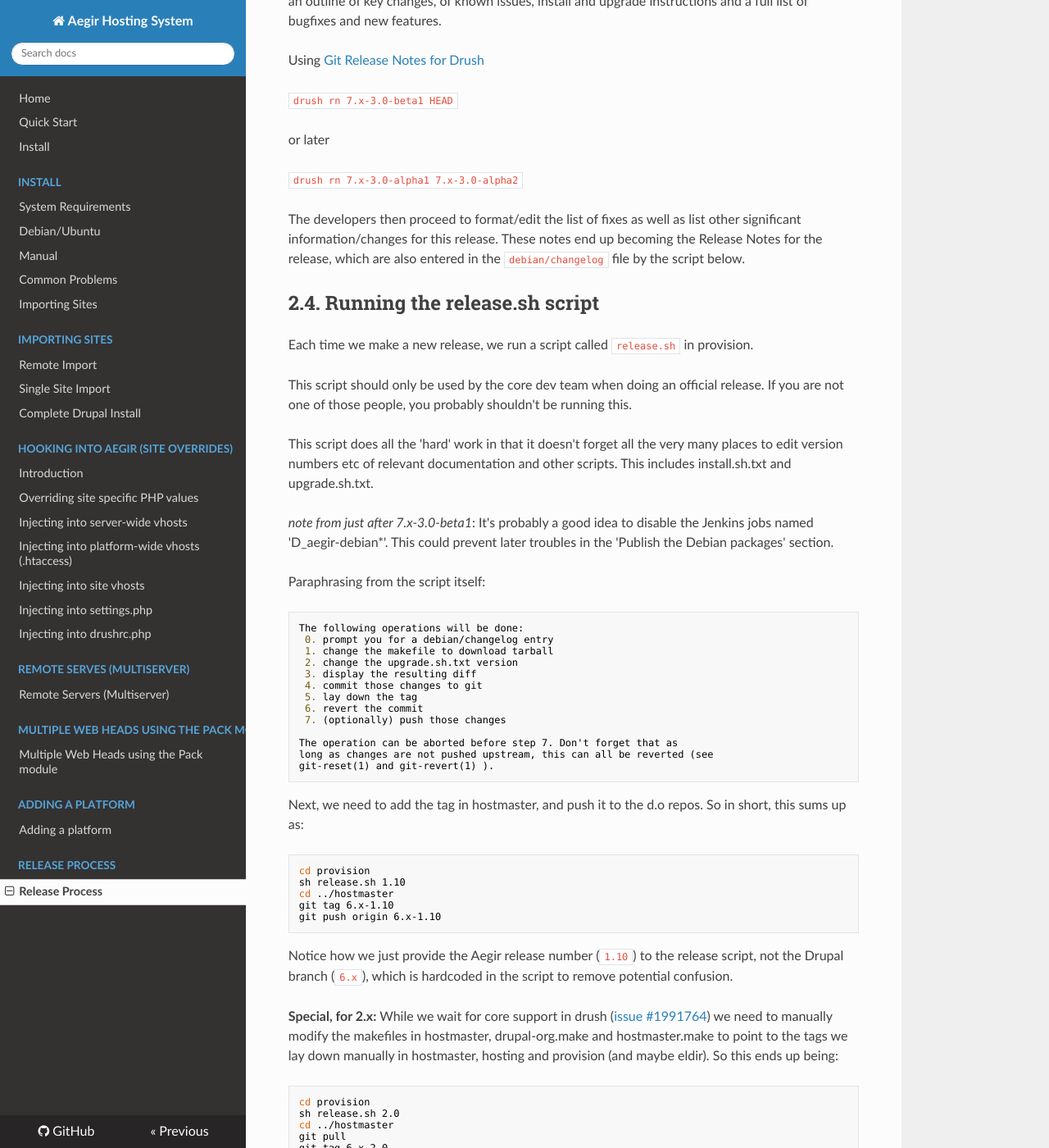
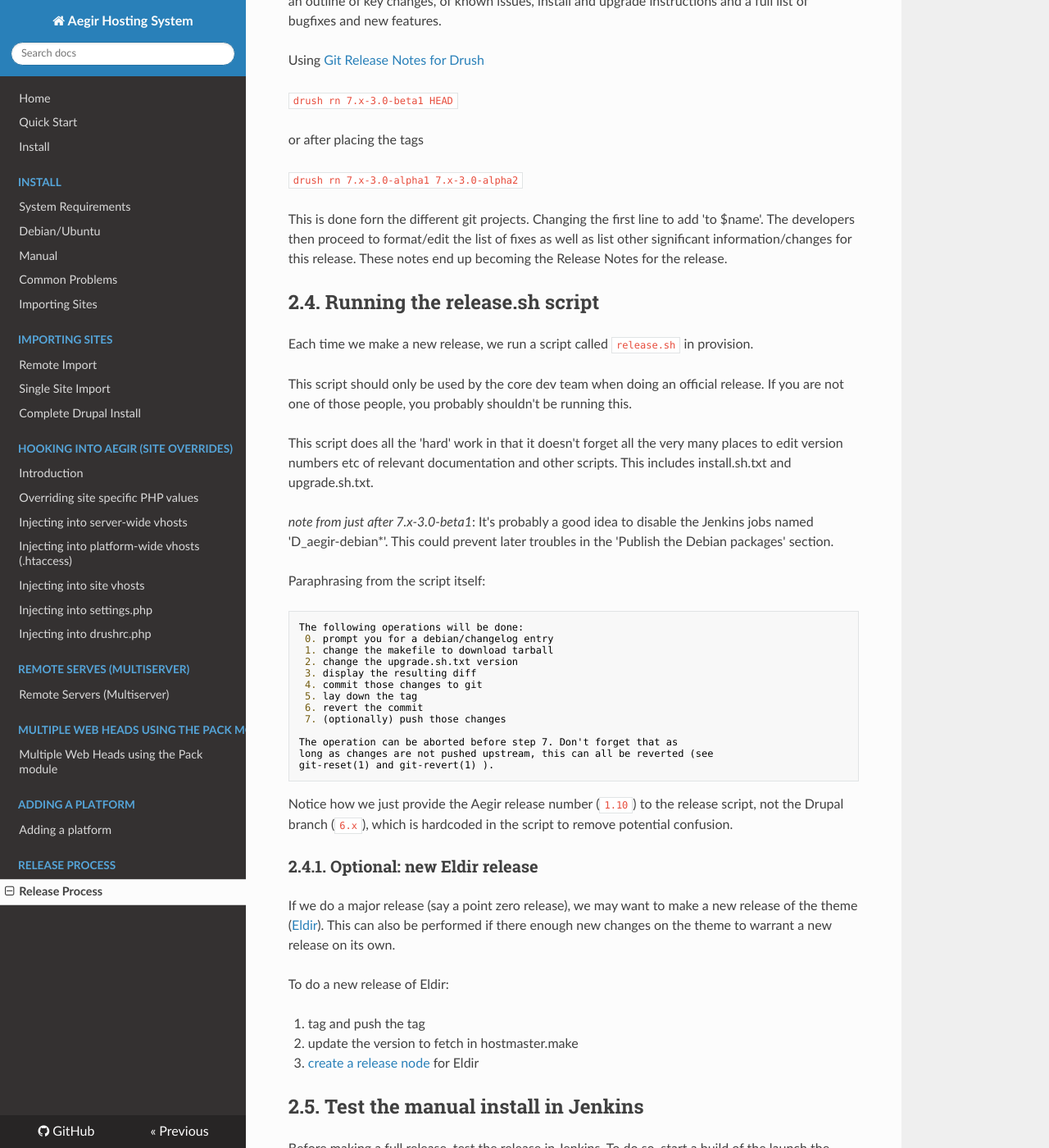
Before and after one commit to aegir-project/documentation, an MkDocs documentation site: the page built from docs/community/release-process.md, in a window 1280 px wide and 1400 px high, scrolled down 1322 px. Shown: the whole window at 82% size. Built offline with MkDocs 1.6.1, drawn with Linux system fonts in a browser that asks for light colours; nearby versions of some CDN libraries; old or Windows-style settings are respelled for this version of MkDocs; some of the changed text lies outside the part shown.

Commit message:
misc release process

````diff
--- a/docs/community/release-process.md
+++ b/docs/community/release-process.md
@@ -39,11 +39,12 @@ Using [Git Release Notes for Drush](https://www.drupal.org/project/grn)
 
 `drush rn 7.x-3.0-beta1 HEAD`
 
-or later
+or after placing the tags
 
 `drush rn 7.x-3.0-alpha1 7.x-3.0-alpha2`
 
-The developers then proceed to format/edit the list of fixes as well as list other significant information/changes for this release. These notes end up becoming the Release Notes for the release, which are also entered in the `debian/changelog` file by the script below.
+This is done forn the different git projects. Changing the first line to add 'to $name'.
+The developers then proceed to format/edit the list of fixes as well as list other significant information/changes for this release. These notes end up becoming the Release Notes for the release.
 
 ## 2.4. Running the release.sh script
 
@@ -73,32 +74,8 @@ long as changes are not pushed upstream, this can all be reverted (see
 git-reset(1) and git-revert(1) ).
 ```
 
-Next, we need to add the tag in hostmaster, and push it to the d.o repos. So in short, this sums up as:
-
-```
-cd provision
-sh release.sh 1.10
-cd ../hostmaster
-git tag 6.x-1.10
-git push origin 6.x-1.10
-```
-
 Notice how we just provide the Aegir release number (`1.10`) to the release script, not the Drupal branch (`6.x`), which is hardcoded in the script to remove potential confusion.
 
-**Special, for 2.x:** While we wait for core support in drush ([issue #1991764](https://drupal.org/node/1991764)) we need to manually modify the makefiles in hostmaster, drupal-org.make and hostmaster.make to point to the tags we lay down manually in hostmaster, hosting and provision (and maybe eldir). So this ends up being:
-
-```
-cd provision
-sh release.sh 2.0
-cd ../hostmaster
-git pull
-git tag 6.x-2.0
-git push origin 6.x-2.0
-cd ../hosting
-git pull
-git tag 6.x-2.0
-git push origin 6.x-2.0
-```
 
 ### 2.4.1. Optional: new Eldir release
 
@@ -158,14 +135,6 @@ And after those are fully build in the [hostmaster](https://drupal.org/node/add/
 Note: this could be [automated](http://drupal.org/node/1050618) with the right stuff on Drupal.org.
 
 
-## 2.9. Build the release in Jenkins again
-
-OBSOLETE???
-
-At this point, it's possible that the tarballs on Drupal.org were not created properly. We want to test the real procedure, so run a your build again, but choose 'package' as the `AEGIR_FETCH_MODE`. [S_aegir_6.x-1.x_install job](http://ci.aegirproject.org/job/S_aegir_6.x-1.x_install/)
-
-Note: The link provided may reference the wrong test, since there doesn't appear to be an AEGIR_FETCH_MODE parameter.
-
 
 ## 2.10. Publish the Debian packages
 
@@ -199,7 +168,7 @@ Once all this is done and the tarballs are generated, the release notes are publ
 *   A link to the release notes on the [frontpage block](/)
 *   An [event in the calendar](/node/add/event)
 *   A [discussion post](/node/add/discussion) (don't forget to make it 'sticky' & remove stickiness from the previous announcement)
-*   Update the version in the [script upgrade page](/upgrading/script)
+*   Update the version in the [script upgrade page](http://community.aegirproject.org/upgrading/script)
 *   The topic of the IRC channel
 *   The aegir-announce mailing list ([announce@lists.aegirproject.org](mailto:announce@lists.aegirproject.org).)
 *   Twitter as @aegirproject
````
Also changed, not shown: 1 other file.
